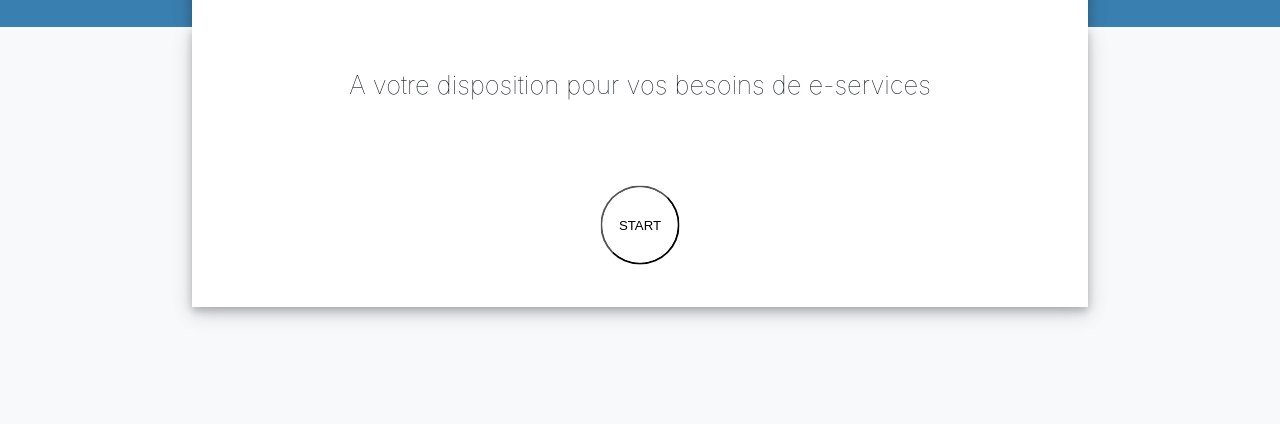
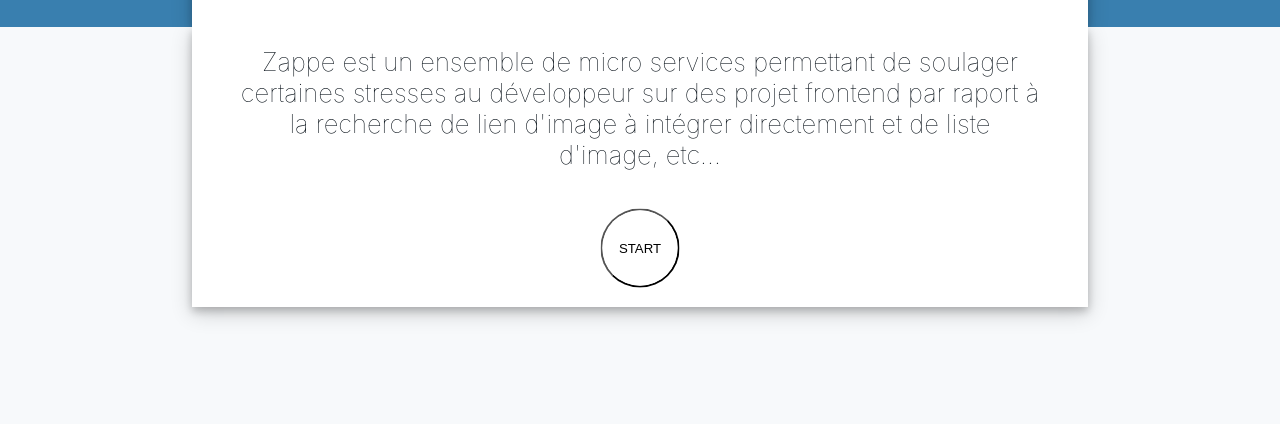
Before and after one commit to iamkepo/e-services, a website: page public/index.html in a window 1280 px wide. Shown: the part 373-797 px from the top of the page. Drawn offline with Linux system fonts and the light colour scheme.

Commit message:
description

```diff
--- a/public/index.html
+++ b/public/index.html
@@ -7,7 +7,7 @@
   <meta http-equiv="X-UA-Compatible" content="IE=edge">
   <meta name="viewport" content="width=device-width, initial-scale=1.0">
   <meta name="keywords" content="Zappe e-services">
-  <meta name="description" content="A votre disposition pour vos besoins de e services" />
+  <meta name="description" content="Zappe est un ensemble de micro services permettant de soulager certaines stresses au développeur sur des projet frontend par raport à la recherche de lien d'image à intégrer directement et de liste d'image, etc..." />
   <title>Zappe | e-services</title>
   <link rel="stylesheet" href="./stylesheets/style.css">
   <script defer src="./javascripts/cdn.min.js"></script>
@@ -24,7 +24,11 @@
   <section class="section">
     <article class="article">
       <h2 class="description">
-        A votre disposition pour vos besoins de e-services
+        Zappe est un ensemble de micro services permettant
+        de soulager certaines stresses au développeur sur
+        des projet frontend par raport à la recherche de
+        lien d'image à intégrer directement et de liste
+        d'image, etc...
       </h2>
       <button class="btn"><a href="#produits">Start</a></button>
     </article>
```
